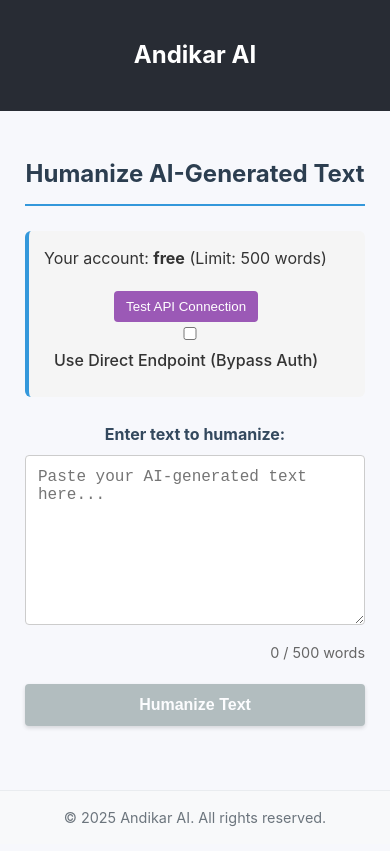
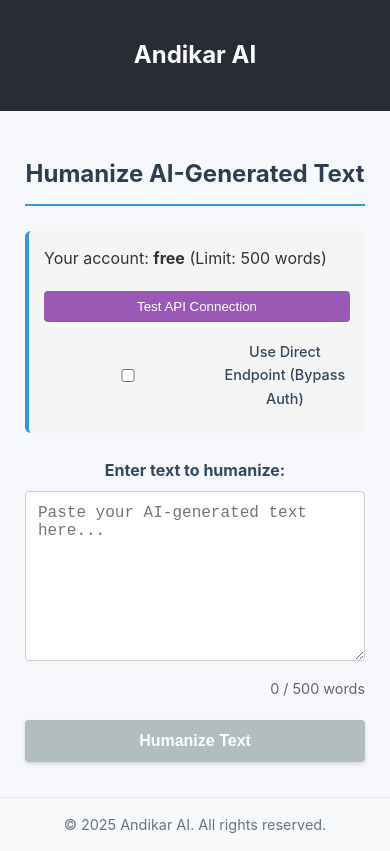
Before and after one commit to granitevolition/version-1---frontend, a React (Create React App) app: page /humanize in a window 390 px wide. Built offline with nearby package versions, Linux system fonts and the light colour scheme.

Commit message:
Update CSS for direct option toggle

```diff
--- a/src/styles/HumanizeText.css
+++ b/src/styles/HumanizeText.css
@@ -146,6 +146,13 @@
   font-size: 0.9em;
   color: #7f8c8d;
   font-style: italic;
+  margin-top: 5px !important;
+}
+
+.action-buttons {
+  display: flex;
+  flex-direction: column;
+  gap: 8px;
 }
 
 .test-button {
@@ -160,6 +167,19 @@
 
 .test-button:hover {
   background-color: #8e44ad;
+}
+
+.toggle-label {
+  display: flex;
+  align-items: center;
+  gap: 8px;
+  font-size: 0.9em;
+  color: #34495e;
+  cursor: pointer;
+}
+
+.toggle-label input {
+  margin: 0;
 }
 
 .test-result {
@@ -275,11 +295,12 @@
     align-items: flex-start;
   }
 
-  .tier-info .test-button {
+  .action-buttons {
     margin-top: 10px;
+    width: 100%;
   }
 
-  .humanize-button, .copy-button {
+  .test-button, .humanize-button, .copy-button {
     width: 100%;
     margin-bottom: 10px;
   }
```
